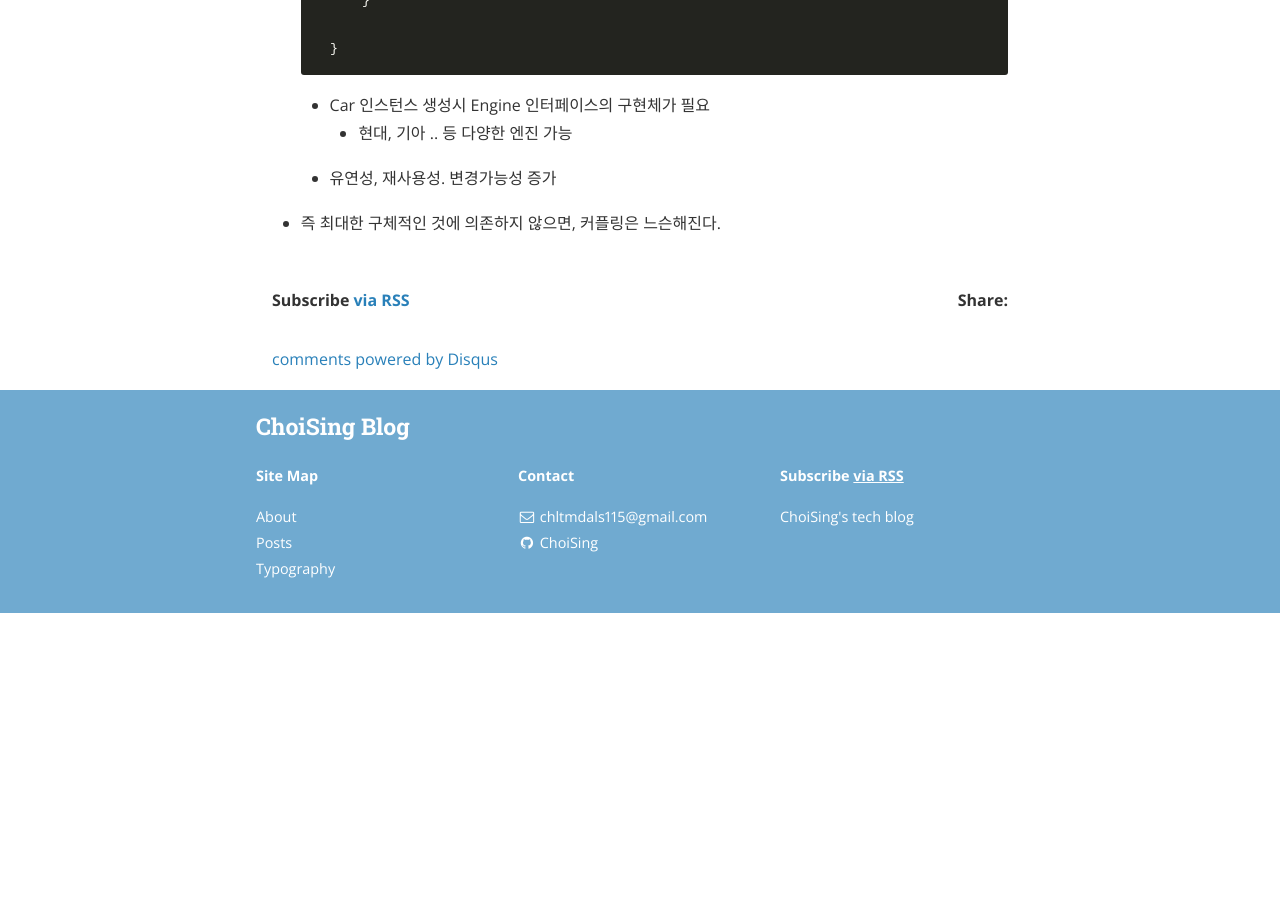
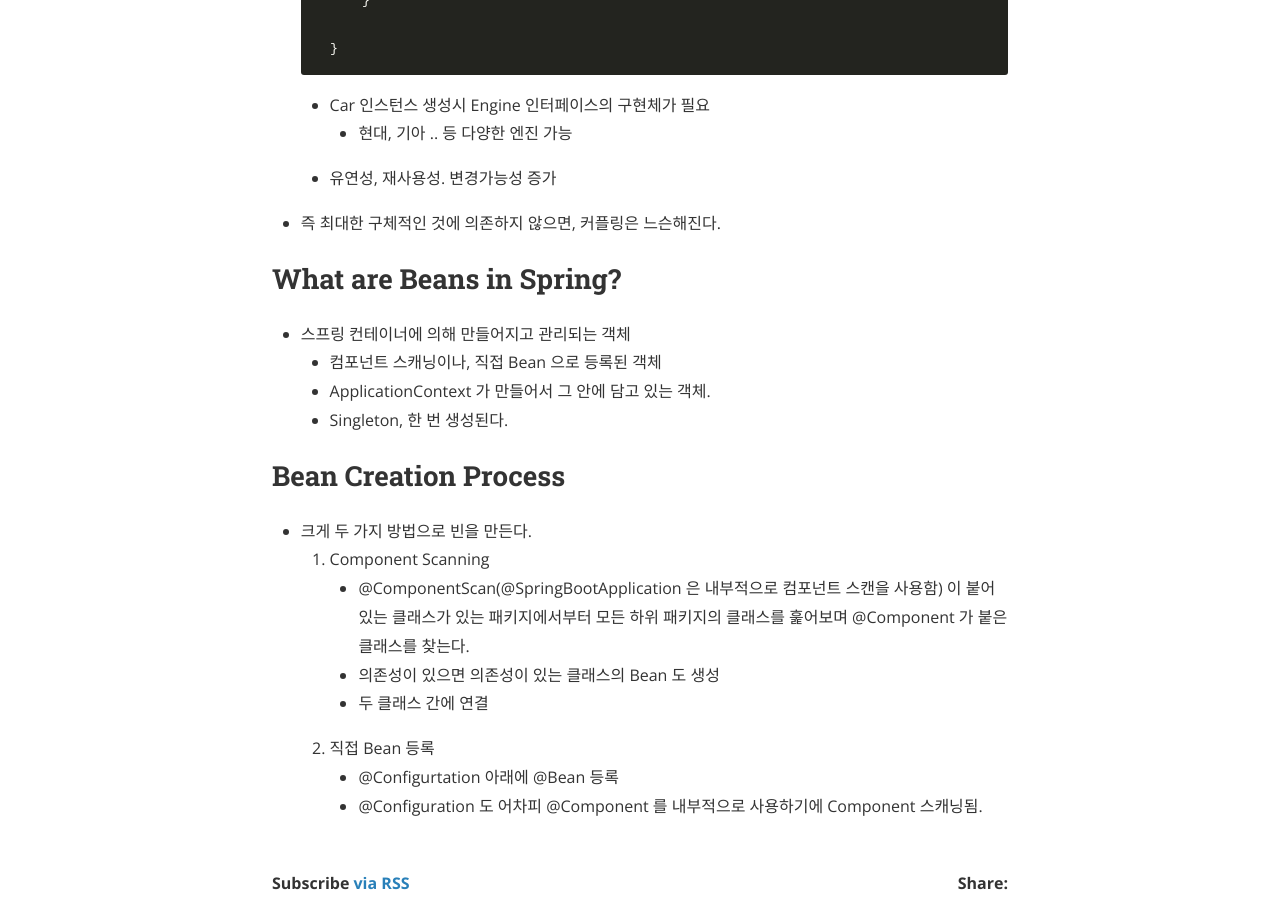
Before and after one commit to Oraindrop/oraindrop.github.io, a Jekyll site: the page built from _posts/Back-end/2020-10-25-Spring interview questions.md, in a window 1280 px wide and 900 px high, scrolled down 1512 px. Built offline with Jekyll 4.4.1, drawn with Linux system fonts in a browser that asks for light colours; nearby versions of some CDN libraries; comment, search, counter and statistics services are not loaded; before the commit the page ends 2125 px from its top, so only the background shows below that.

Commit message:
빈과 빈의 생성과정 추가

```diff
--- a/_posts/Back-end/2020-10-25-Spring interview questions.md
+++ b/_posts/Back-end/2020-10-25-Spring interview questions.md
@@ -52,3 +52,21 @@ tags: spring, java
     - 유연성, 재사용성. 변경가능성 증가
 
 - 즉 최대한 구체적인 것에 의존하지 않으면, 커플링은 느슨해진다.
+
+## What are Beans in Spring?
+
+- 스프링 컨테이너에 의해 만들어지고 관리되는 객체
+    - 컴포넌트 스캐닝이나, 직접 Bean 으로 등록된 객체
+    - ApplicationContext 가 만들어서 그 안에 담고 있는 객체.
+    - Singleton, 한 번 생성된다.
+
+## Bean Creation Process
+
+- 크게 두 가지 방법으로 빈을 만든다.
+    1. Component Scanning
+        - @ComponentScan(@SpringBootApplication 은 내부적으로 컴포넌트 스캔을 사용함) 이 붙어있는 클래스가 있는 패키지에서부터 모든 하위 패키지의 클래스를 훑어보며 @Component 가 붙은 클래스를 찾는다.
+        - 의존성이 있으면 의존성이 있는 클래스의 Bean 도 생성
+        - 두 클래스 간에 연결
+    2. 직접 Bean 등록
+        - @Configurtation 아래에 @Bean 등록
+        - @Configuration 도 어차피 @Component 를 내부적으로 사용하기에 Component 스캐닝됨.
```
